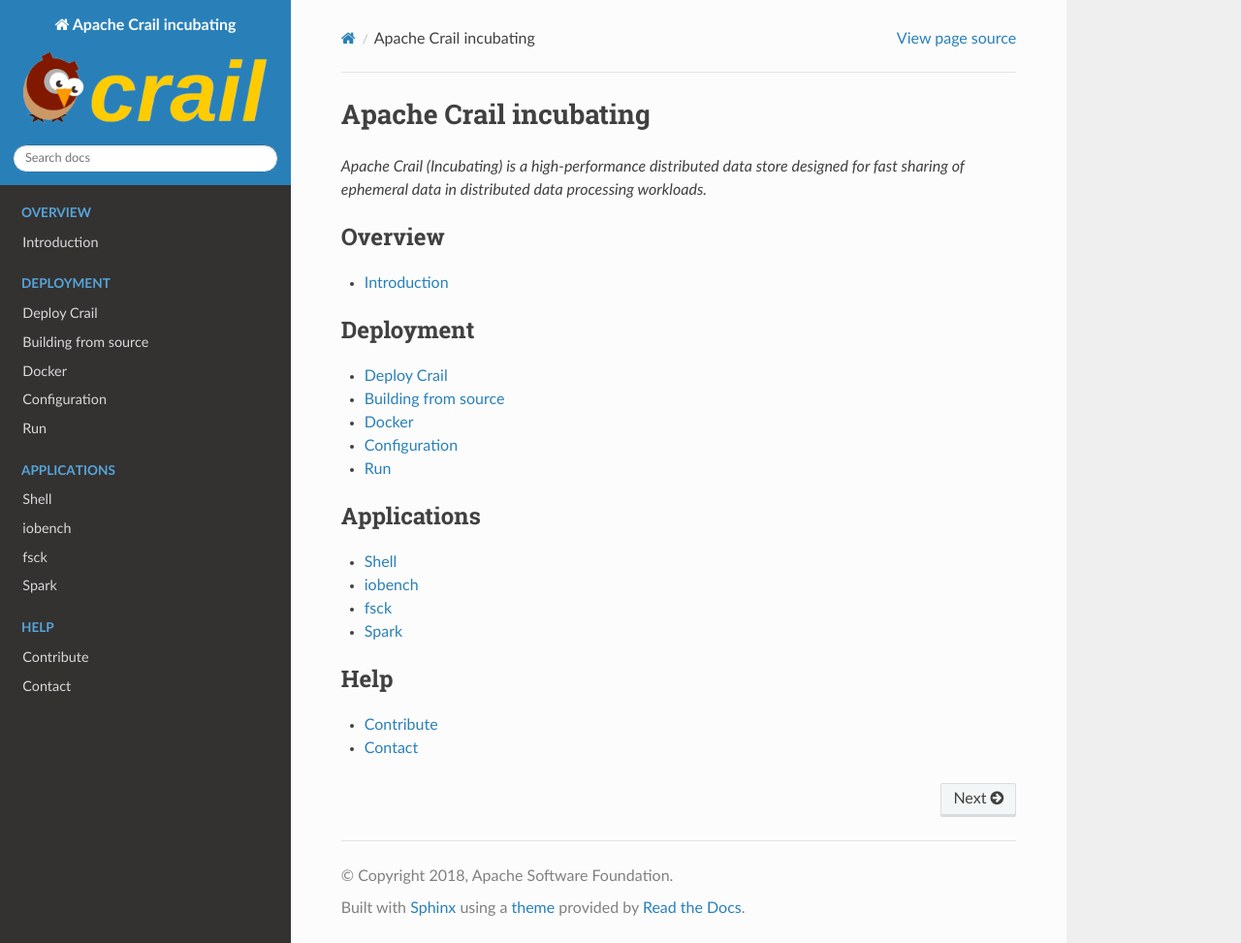
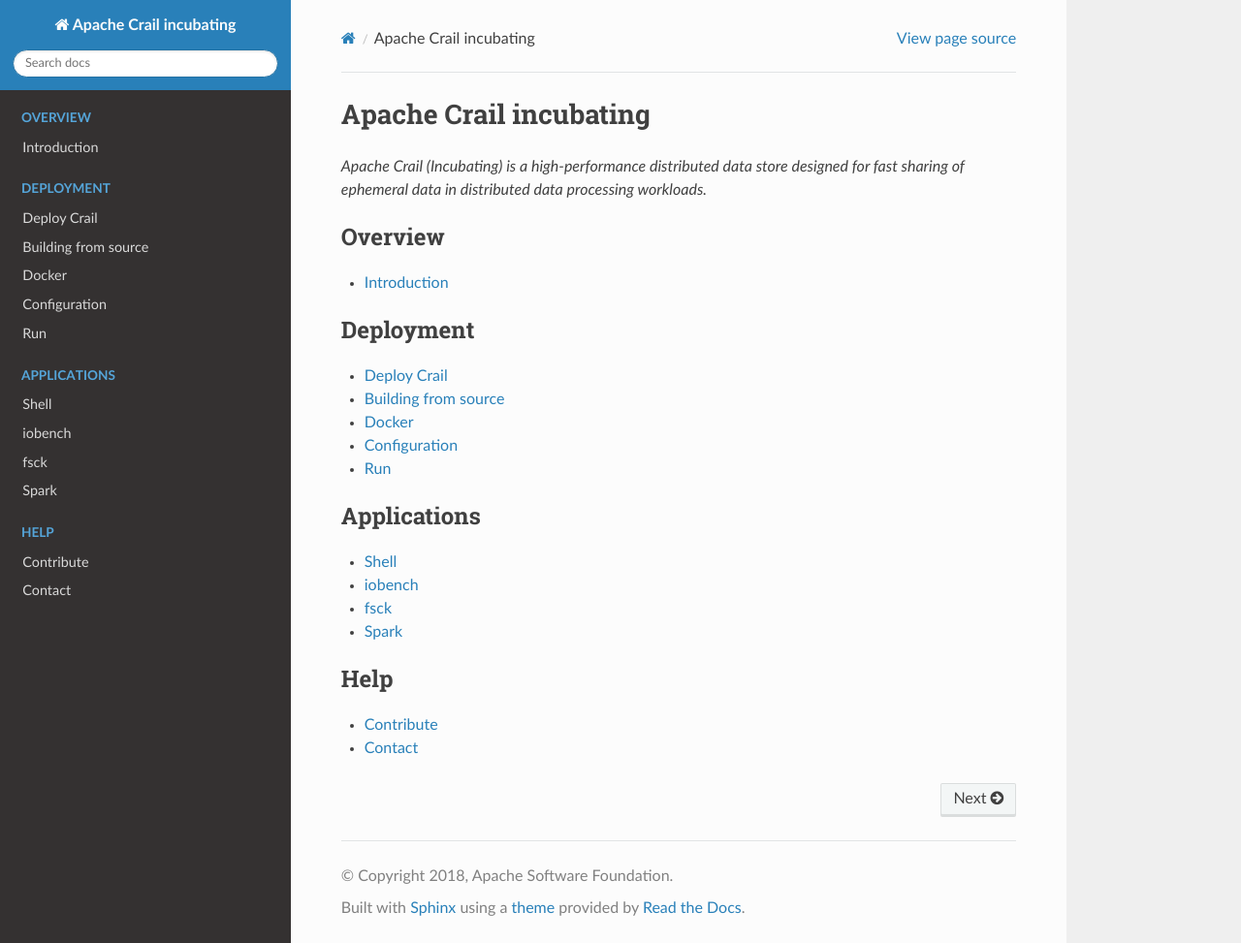
Before and after one commit to apache/incubator-crail, a Sphinx documentation site: the page built from doc/source/index.rst, in a window 1280 px wide and 973 px high. Shown: the whole window at 97% size. Built offline with Sphinx 7.4.7 and the Read the Docs theme 2.0.0, drawn with Linux system fonts in a browser that asks for light colours.

Commit message:
Documentation: remove logo
Remove Crail logo from documentation.

Signed-off-by: Jonas Pfefferle <pepperjo@apache.org>

```diff
--- a/doc/source/conf.py
+++ b/doc/source/conf.py
@@ -20,7 +20,6 @@
 # -- Project information -----------------------------------------------------
 
 project = u'Apache Crail incubating'
-html_logo = '../logo/crail_logo.png'
 copyright = u'2018, Apache Software Foundation'
 author = u'_'
 
```
Also changed, not shown: doc/logo/crail_logo.png (deleted).
